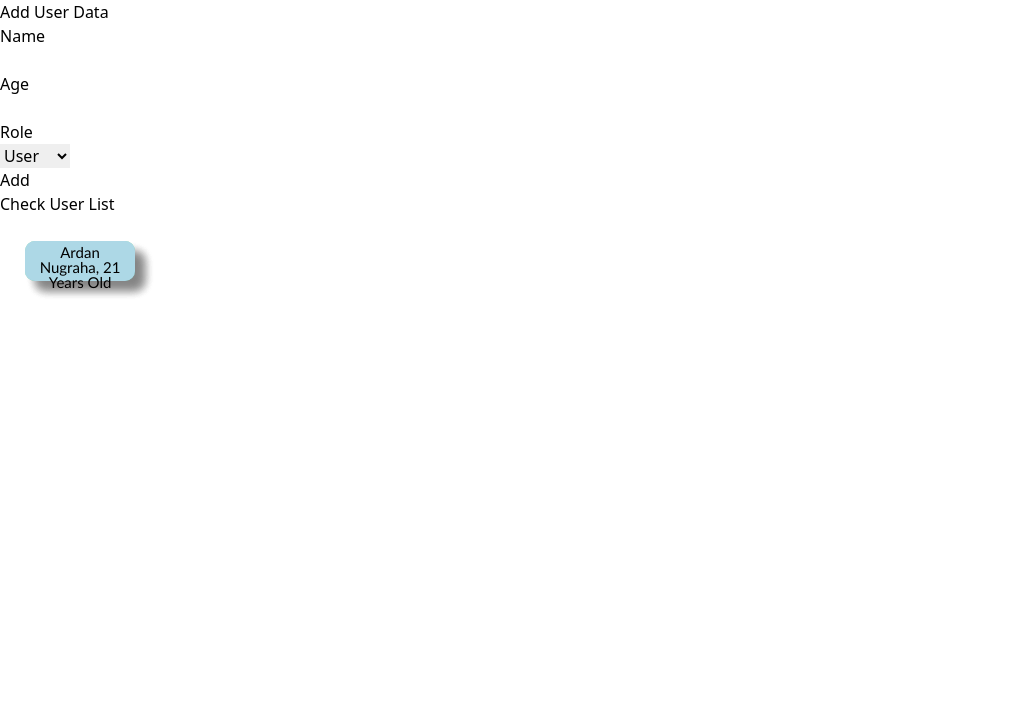
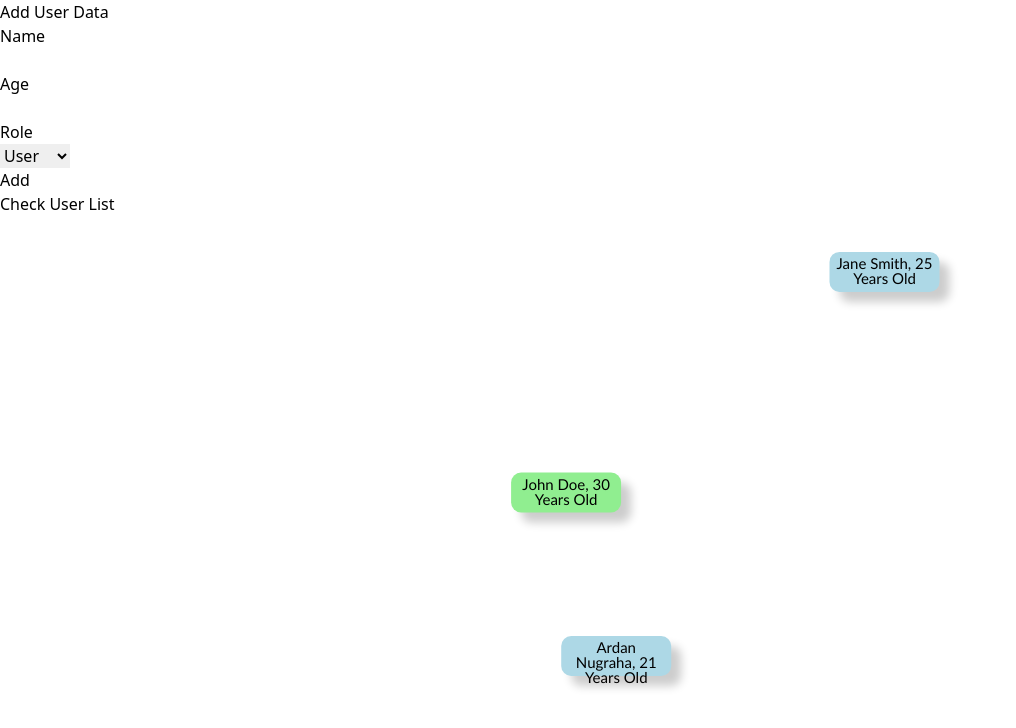
Before and after one commit to adanngrha/simple-save-load-file, a Next.js app: page / in a window 1280 px wide. Shown: the top 728 px of the page, without its empty margins (0-1016 px from the left). Built offline with nearby package versions, Linux system fonts and the light colour scheme.

Commit message:
random rect spawn

```diff
--- a/components/Canvas.js
+++ b/components/Canvas.js
@@ -3,18 +3,19 @@ import { Stage, Layer } from "react-konva";
 import RectWithText from "./RectWithText";
 
 export default function Canvas({ users }) {
-  const [height, setHeight] = useState(0);
+  const [canvasWidth, setCanvasWidth] = useState(1000);
+  const [canvasHeight, setCanvasHeight] = useState(0);
 
   useEffect(() => {
-    setHeight(window.innerHeight);
+    setCanvasHeight(window.innerHeight);
   }, []);
 
   return (
-    <Stage width={1000} height={height}>
+    <Stage width={canvasWidth} height={canvasHeight}>
       <Layer>
         {
           users.map((user) => (
-            <RectWithText key={user.name} user={user}/>
+            <RectWithText key={user.name} user={user} canvasWidth={canvasWidth} canvasHeight={canvasHeight}/>
           ))
         }
       </Layer>
--- a/components/RectWithText.js
+++ b/components/RectWithText.js
@@ -1,9 +1,10 @@
-import React from 'react';
+import React, { useState } from 'react';
 import { Group, Rect, Text } from 'react-konva';
 
-export default function RectWithText({ user }) {
-
-  const [onDrag, setOnDrag] = React.useState(false);
+export default function RectWithText({ user, canvasWidth, canvasHeight }) {
+  const [onDrag, setOnDrag] = useState(false);
+  const [x, setX] = useState(Math.random() * canvasWidth);
+  const [y, setY] = useState(Math.random() * canvasHeight);
 
   const handleDragStart = () => {
     setOnDrag(true);
@@ -14,7 +15,7 @@ export default function RectWithText({ user }) {
   }
 
   return (
-    <Group x={25} y={25} width={110} height={40} draggable onDragStart={handleDragStart} onDragEnd={handleDragEnd}>
+    <Group x={x} y={y} width={110} height={40} draggable onDragStart={handleDragStart} onDragEnd={handleDragEnd}>
       <Rect
         width={110}
         height={40}
@@ -25,7 +26,7 @@ export default function RectWithText({ user }) {
         shadowOffsetY={10}
         shadowOpacity={0.2}
         cornerRadius={10}
-        />
+      />
       <Text
         text={`${user.name}, ${user.age} Years Old`}
         fontSize={15}
```
Also changed, not shown: save.json (+7 -1 lines).
